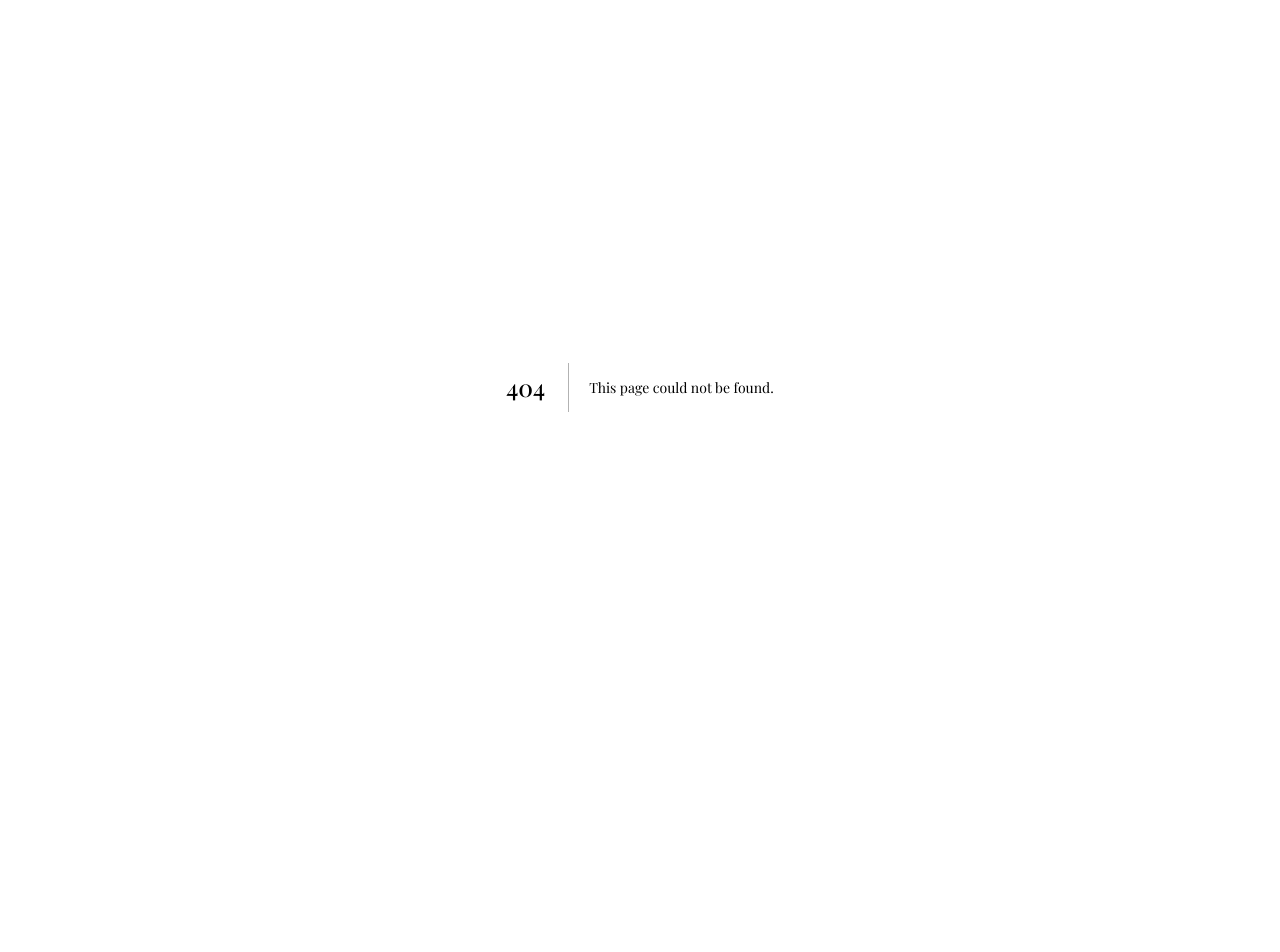
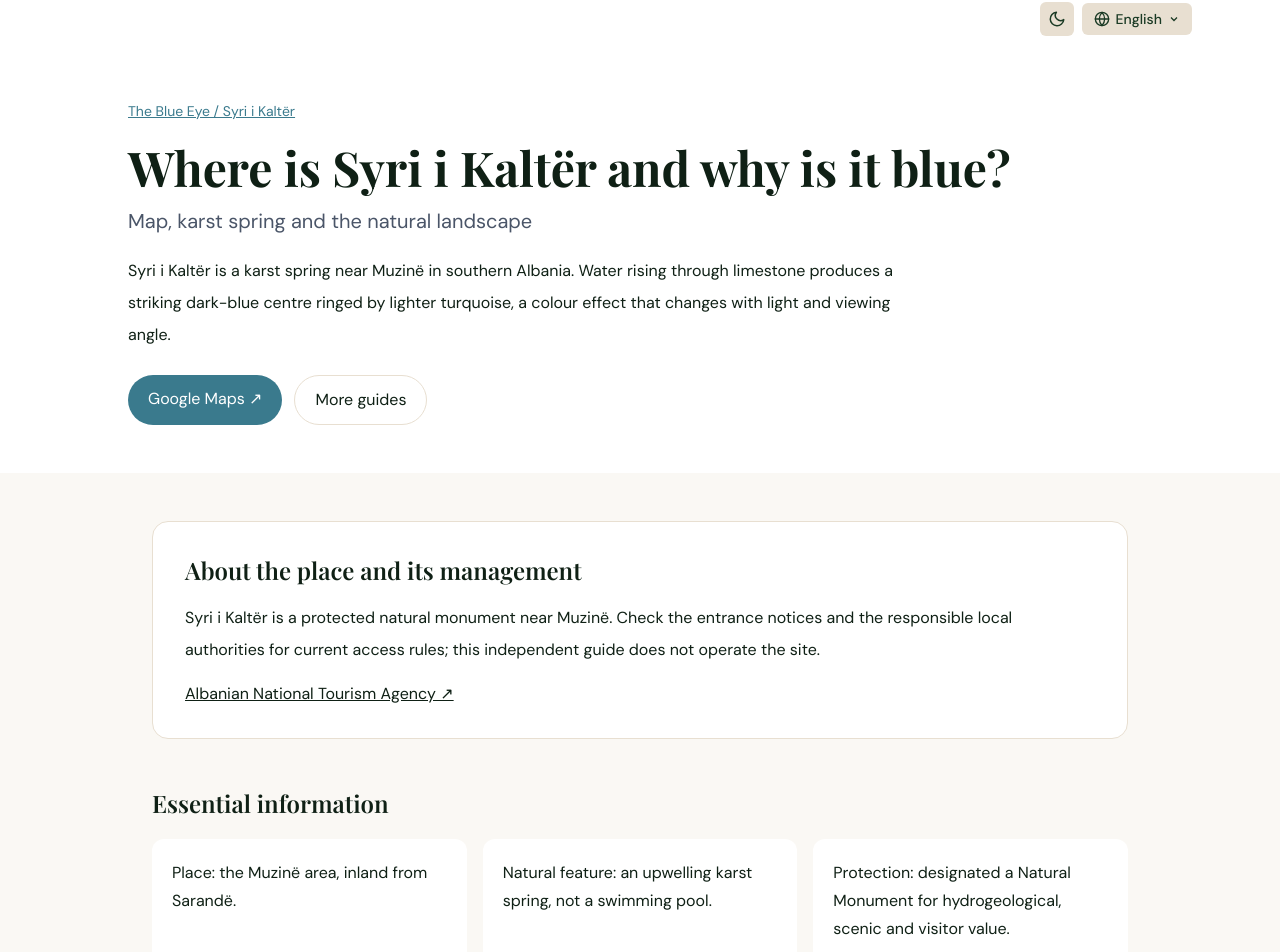
Before and after one commit to n20186005-hash/theblueeyealbania, a Next.js app: page /en/guides/location-and-geology in a window 1280 px wide. Before the commit this address had no page. Shown: the part 13-965 px from the top of the page. Before the commit the page ends 800 px from the top, so only its background shows below. Built offline with nearby package versions, Linux system fonts and the light colour scheme; a web font is replaced by a local one.

Commit message:
Add multilingual Blue Eye guide: src/app/[locale]/guides/[slug]/page.tsx

```diff
--- /dev/null
+++ b/src/app/[locale]/guides/[slug]/page.tsx
@@ -0,0 +1,56 @@
+import type { Metadata } from 'next';
+import { notFound } from 'next/navigation';
+import Header from '@/components/Header';
+import Footer from '@/components/Footer';
+import { guides, guideSlugs, sectionLabels, type GuideSlug } from '@/lib/guides';
+import { siteConfig, hreflangLocale } from '@/config/site';
+
+type Locale = 'sq' | 'en' | 'zh';
+type Params = Promise<{ locale: string; slug: string }>;
+export function generateStaticParams() { return (['sq', 'en', 'zh'] as const).flatMap(locale => guideSlugs.map(slug => ({ locale, slug }))); }
+function getGuide(locale: string, slug: string) {
+  if (!['sq', 'en', 'zh'].includes(locale) || !guideSlugs.includes(slug as GuideSlug)) notFound();
+  return guides[locale as Locale][slug as GuideSlug];
+}
+export async function generateMetadata({ params }: { params: Params }): Promise<Metadata> {
+  const { locale, slug } = await params;
+  const guide = getGuide(locale, slug);
+  const canonical = `${siteConfig.baseUrl}/${locale}/guides/${slug}`;
+  return { title: `${guide.title} | The Blue Eye`, description: guide.intro, alternates: { canonical, languages: Object.fromEntries([...(['sq','en','zh'] as const).map(l => [hreflangLocale[l], `${siteConfig.baseUrl}/${l}/guides/${slug}`]), ['x-default', `${siteConfig.baseUrl}/sq/guides/${slug}`]]) }, openGraph: { title: guide.title, description: guide.intro, url: canonical, type: 'article' } };
+}
+export default async function GuidePage({ params }: { params: Params }) {
+  const { locale, slug } = await params;
+  const g = getGuide(locale, slug);
+  const labels = sectionLabels[locale as Locale];
+  const maps = `https://www.google.com/maps/search/?api=1&query=${encodeURIComponent('Syri i Kaltër Blue Eye Muzinë Albania')}`;
+  const related = guideSlugs.filter(s => s !== slug);
+  const photo = `/gallery/the-blue-eye-${slug === 'tickets' ? '02' : slug === 'saranda-transport' ? '06' : slug === 'opening-hours' ? '11' : '14'}.jpg`;
+  const url = `${siteConfig.baseUrl}/${locale}/guides/${slug}`;
+  const faqSchema = { '@context': 'https://schema.org', '@type': 'FAQPage', mainEntity: g.faqs.map(([question, answer]) => ({ '@type': 'Question', name: question, acceptedAnswer: { '@type': 'Answer', text: answer } })) };
+  return <>
+    <Header />
+    <main className="min-h-screen" style={{ background: 'var(--bg-primary)', color: 'var(--text-primary)' }}>
+      <section className="pt-28 pb-12 px-4 sm:px-6" style={{ background: 'var(--bg-secondary)' }}>
+        <div className="max-w-5xl mx-auto">
+          <a href={`/${locale}`} className="text-sm underline" style={{ color: 'var(--accent)' }}>The Blue Eye / Syri i Kaltër</a>
+          <h1 className="font-display text-4xl md:text-5xl font-bold mt-5 mb-4">{g.title}</h1>
+          <p className="text-xl mb-5" style={{ color: 'var(--text-secondary)' }}>{g.subtitle}</p>
+          <p className="leading-8 max-w-3xl">{g.intro}</p>
+          <div className="flex flex-wrap gap-3 mt-6"><a href={maps} target="_blank" rel="noopener noreferrer" className="rounded-full px-5 py-3 text-white" style={{ background: 'var(--accent)' }}>Google Maps ↗</a><a href={`/${locale}#explore-guides`} className="rounded-full px-5 py-3 border" style={{ borderColor: 'var(--border-color)' }}>{locale === 'zh' ? '更多指南' : locale === 'sq' ? 'Udhëzues të tjerë' : 'More guides'}</a></div>
+        </div>
+      </section>
+      <div className="max-w-5xl mx-auto px-4 sm:px-6 py-12 space-y-12">
+        <section className="rounded-2xl p-6 md:p-8" style={{ background: 'var(--bg-secondary)', border: '1px solid var(--border-color)' }}><h2 className="font-display text-2xl font-semibold mb-4">{labels[0]}</h2><p className="leading-8">{g.management}</p><a className="block mt-4 underline" href="https://akt.gov.al/en/monumente-natyrore/syri-i-kalter/" target="_blank" rel="noopener noreferrer">Albanian National Tourism Agency ↗</a></section>
+        <section><h2 className="font-display text-2xl font-semibold mb-5">{labels[1]}</h2><ul className="grid md:grid-cols-3 gap-4">{g.overview.map((item,i) => <li key={i} className="p-5 rounded-xl leading-7" style={{ background: 'var(--bg-secondary)' }}>{item}</li>)}</ul></section>
+        <section><h2 className="font-display text-2xl font-semibold mb-4">{labels[2]}</h2><div className="grid md:grid-cols-2 gap-8 items-center"><div className="space-y-4 leading-8">{g.details.map((x,i)=><p key={i}>{x}</p>)}</div><img src={photo} alt={`${g.title} — Syri i Kaltër`} className="rounded-2xl w-full object-cover max-h-80" loading="lazy" /></div></section>
+        <section><h2 className="font-display text-2xl font-semibold mb-5">{labels[3]}</h2><ol className="space-y-3">{g.route.map((x,i)=><li className="flex gap-4 items-start leading-7" key={i}><span className="rounded-full shrink-0 w-8 h-8 flex items-center justify-center text-white" style={{ background: 'var(--accent)' }}>{i+1}</span>{x}</li>)}</ol></section>
+        <section className="rounded-2xl p-6" style={{ background: 'var(--bg-secondary)' }}><h2 className="font-display text-2xl font-semibold mb-3">{labels[4]}</h2><p className="leading-8">{g.photo}</p></section>
+        <section><h2 className="font-display text-2xl font-semibold mb-5">{labels[5]}</h2><div className="space-y-4">{g.faqs.map(([q,a])=><div key={q} className="border-b pb-4" style={{ borderColor: 'var(--border-color)' }}><h3 className="font-semibold mb-2">{q}</h3><p className="leading-7">{a}</p></div>)}</div></section>
+        <section><h2 className="font-display text-2xl font-semibold mb-3">{labels[6]}</h2><p className="mb-4">Syri i Kaltër · Muzinë · Albania</p><a href={maps} className="underline" target="_blank" rel="noopener noreferrer">Google Maps — Syri i Kaltër ↗</a></section>
+        <section><h2 className="font-display text-2xl font-semibold mb-5">{locale === 'zh' ? '继续探索蓝眼泉' : locale === 'sq' ? 'Eksploroni më tej' : 'Explore more guides'}</h2><div className="grid md:grid-cols-3 gap-4">{related.map(s=><a key={s} href={`/${locale}/guides/${s}`} className="rounded-xl p-5 hover:underline" style={{ background: 'var(--bg-secondary)' }}>{guides[locale as Locale][s].title} →</a>)}</div></section>
+      </div>
+      <script type="application/ld+json" dangerouslySetInnerHTML={{__html: JSON.stringify([{ '@context':'https://schema.org', '@type':'Article', headline:g.title, description:g.intro, inLanguage:hreflangLocale[locale], mainEntityOfPage:url, dateModified:'2026-11-19' }, faqSchema])}} />
+    </main>
+    <Footer />
+  </>;
+}
```
